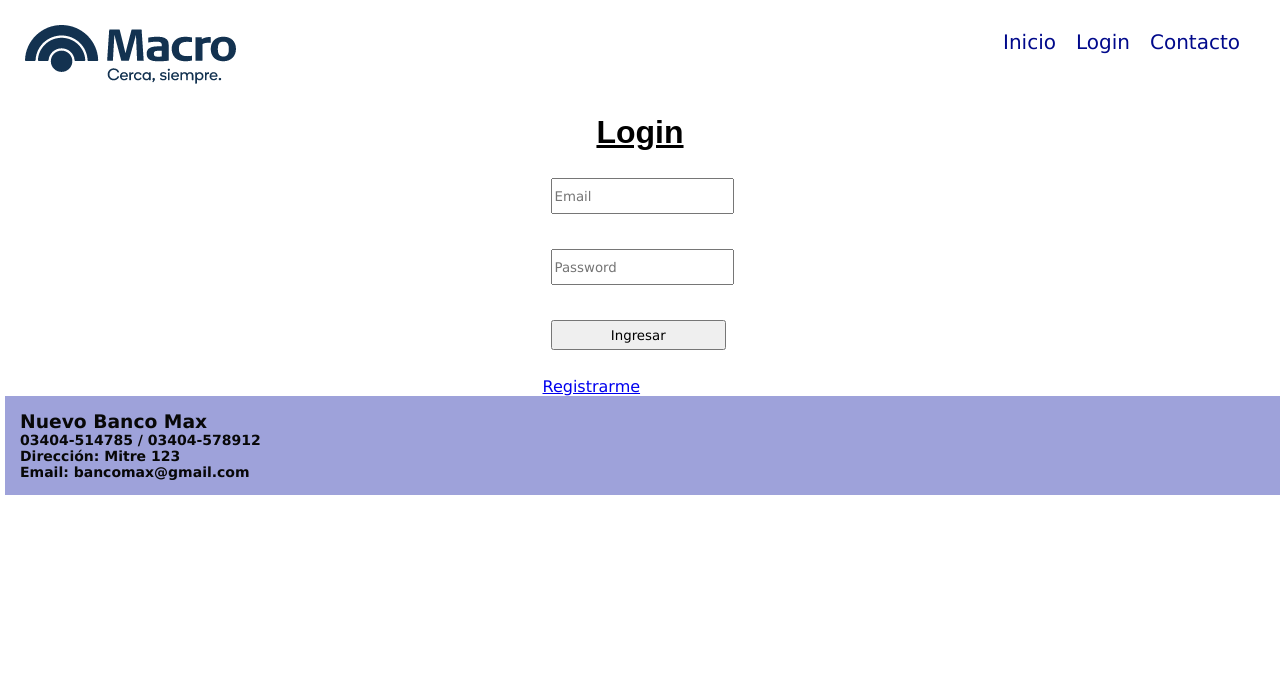
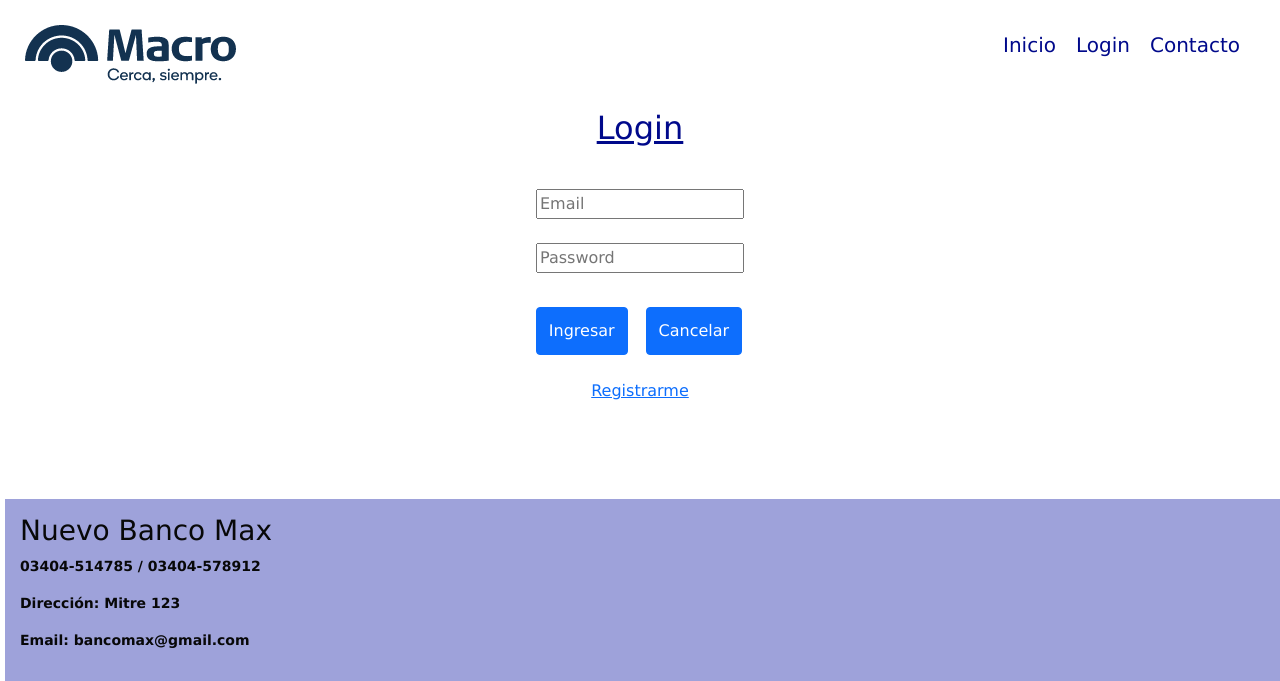
Before and after one commit to MossoLuciano/Login_PHP_MySQL_HTML_CSS, a PHP site: page /login.php in a window 1280 px wide. Shown: the top 681 px of the page. Run offline with PHP 8.4, Linux system fonts and the light colour scheme.

Commit message:
Agregue estilos a botones y formulario de login

```diff
--- a/login.php
+++ b/login.php
@@ -1,6 +1,7 @@
 <?php
     include_once "header.php";
     require "funciones.php";
+    require "refBootstrap.php";
 
     if(isset($_POST['ingresar'])){
         $email = $_POST['email'];
@@ -9,15 +10,25 @@
     }
 ?>
 
+<div class="tituloLogin">
+    <h2 class="tituloLogin">Login</h2><br>
+</div>
+
 <div class="login">
-    <h1 class="tituloLogin">Login</h1><br>
     <form action="operaciones.php" method="POST" class="formularioLogin">
         <input type="email" name="email" class="email" placeholder="Email"><br><br>
         <input type="password" name="clave" class="clave" placeholder="Password"><br><br>
-        <input type="submit" value="Ingresar" name="ingresar" class="botonIngresar"><br><br>
-        <a href="registro.php">Registrarme</a>
     </form>
 </div>
+<div class="botones">
+    <input type="submit" value="Ingresar" name="ingresar" class="btn btn-xs btn-block btn-primary">
+    <input type="submit" value="Cancelar" name="cancelar" class="btn btn-xs btn-block btn-primary"><br><br>
+</div><br>
+<div class="vinculoRegistro">
+    <a href="registro.php">Registrarme</a>
+</div><br><br><br><br>
+
+
 
 <?php
     include_once "footer.php";
--- a/master.css
+++ b/master.css
@@ -75,16 +75,56 @@
     flex-direction: column;
     justify-content: center;
     align-items: center;
+    /* background-color: forestgreen; */
+    padding: 10px;
+}
+
+.botones{
+    display: flex;
+    justify-content: center;
+}
+
+.btn{
+    margin-right: 10px;
+    margin-left: 8px;
+}
+
+.vinculoRegistro{
+    text-align: center;
 }
 
 .tituloLogin{
     text-align: center;
-    font-family: Arial, Helvetica, sans-serif;
+    font-family:'Lucida Sans', 'Lucida Sans Regular', 'Lucida Grande', 'Lucida Sans Unicode', Geneva, Verdana, sans-serif;
     text-decoration: underline;
+    color: rgb(0, 9, 139);
 }
 
-.formularioLogin input{
+.formularioLogin input email password{
     width: 90%;
-    height: 30px;
+    height: 25px;
     margin: 0.5rem;
 }
+
+.registro{
+    width: 100%;
+    max-width: 600px;
+    margin: 0 auto;
+    display: flex;
+    flex-direction: column;
+    justify-content: center;
+    align-items: center;
+    /* background-color: forestgreen; */
+}
+
+.formularioRegistro input email password{
+    width: 90%;
+    height: 25px;
+    margin: 0.5rem;
+}
+
+.tituloRegistro{
+    text-align: center;
+    text-decoration: underline;
+    color: rgb(0, 9, 139);
+}
--- /dev/null
+++ b/refBootstrap.php
@@ -0,0 +1,5 @@
+<head>
+     <!--Referencia a bootstrap-->
+     <link href="https://cdn.jsdelivr.net/npm/bootstrap@5.0.0-beta2/dist/css/bootstrap.min.css" rel="stylesheet" integrity="sha384-BmbxuPwQa2lc/FVzBcNJ7UAyJxM6wuqIj61tLrc4wSX0szH/Ev+nYRRuWlolflfl" crossorigin="anonymous">
+    <script src="https://cdn.jsdelivr.net/npm/bootstrap@5.0.0-beta2/dist/js/bootstrap.bundle.min.js" integrity="sha384-b5kHyXgcpbZJO/tY9Ul7kGkf1S0CWuKcCD38l8YkeH8z8QjE0GmW1gYU5S9FOnJ0" crossorigin="anonymous"></script>
+</head>
```
Also changed, not shown: registro.php (+8 -3 lines).
